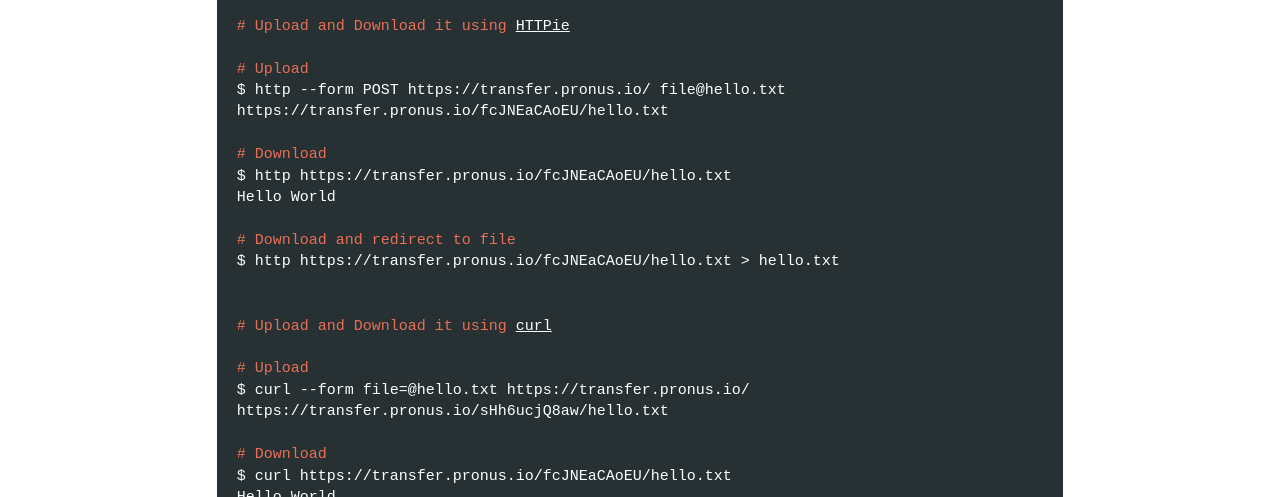
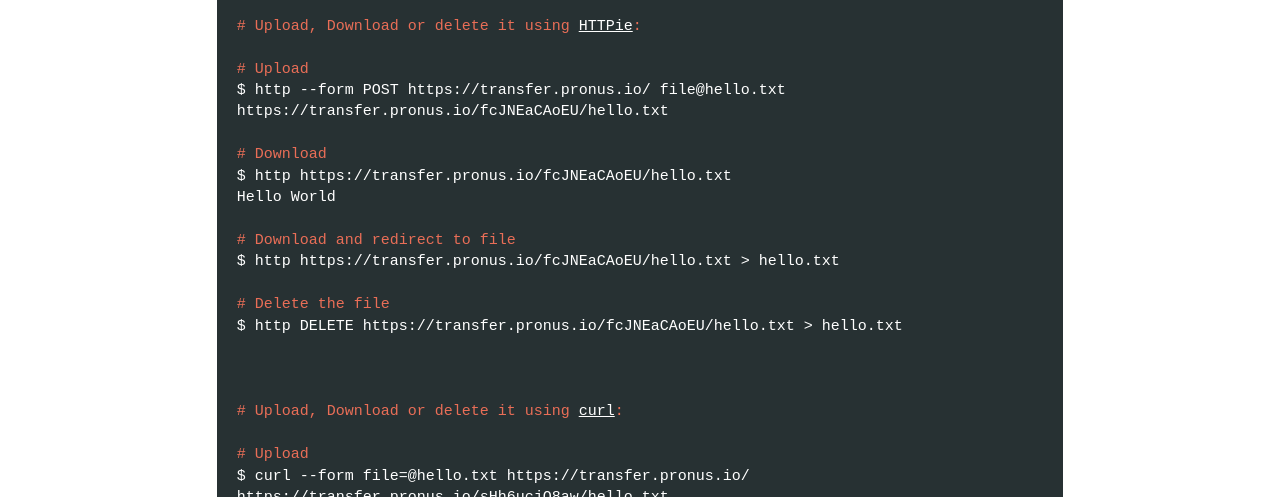
Before and after one commit to andredias/transfer, a plain HTML site: page static/index.html in a window 1280 px wide. Shown: the part 303-800 px from the top of the page. Drawn offline with Linux system fonts and the light colour scheme; a web font is replaced by a local one.

Commit message:
include instructions to delete an uploaded file

```diff
--- a/static/index.html
+++ b/static/index.html
@@ -36,7 +36,7 @@
                             <span class="code-title"># Given a file:</span>
                             $ echo "Hello World" > hello.txt
 
-                            <span class="code-title"># Upload and Download it using <a href="https://httpie.io" target="_blank">HTTPie</a></span>
+                            <span class="code-title"># Upload, Download or delete it using <a href="https://httpie.io" target="_blank">HTTPie</a>:</span>
 
                             <span class="code-title"># Upload</span>
                             $ http --form POST https://transfer.pronus.io/ file@hello.txt
@@ -49,8 +49,12 @@
                             <span class="code-title"># Download and redirect to file</span>
                             $ http https://transfer.pronus.io/fcJNEaCAoEU/hello.txt > hello.txt
 
+                            <span class="code-title"># Delete the file</span>
+                            $ http DELETE https://transfer.pronus.io/fcJNEaCAoEU/hello.txt > hello.txt
 
-                            <span class="code-title"># Upload and Download it using <a href="https://curl.se/docs/manual.html" target="_blank">curl</a></span>
+
+
+                            <span class="code-title"># Upload, Download or delete it using <a href="https://curl.se/docs/manual.html" target="_blank">curl</a>:</span>
 
                             <span class="code-title"># Upload</span>
                             $ curl --form file=@hello.txt https://transfer.pronus.io/
@@ -62,6 +66,10 @@
 
                             <span class="code-title"># Download and redirect to file</span>
                             $ curl https://transfer.pronus.io/fcJNEaCAoEU/hello.txt -o hello.txt
+
+                            <span class="code-title"># Delete</span>
+                            $ curl -X DELETE https://transfer.pronus.io/fcJNEaCAoEU/hello.txt
+                            Hello World
 
                         </code>
                     </div>
```
Also changed, not shown: static/images/Logo-orange.png (deleted), static/images/bitcoin.png (deleted).
